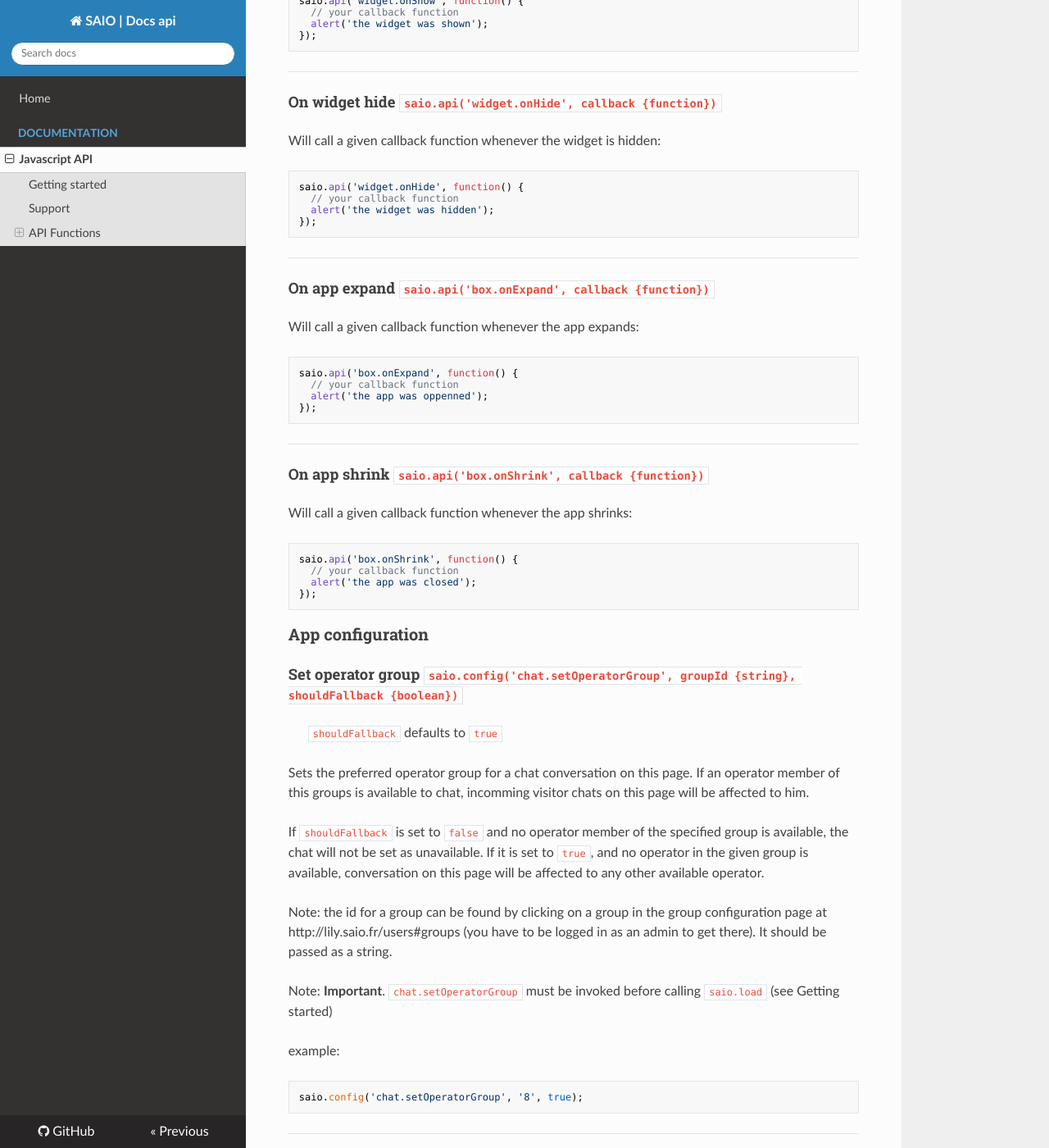
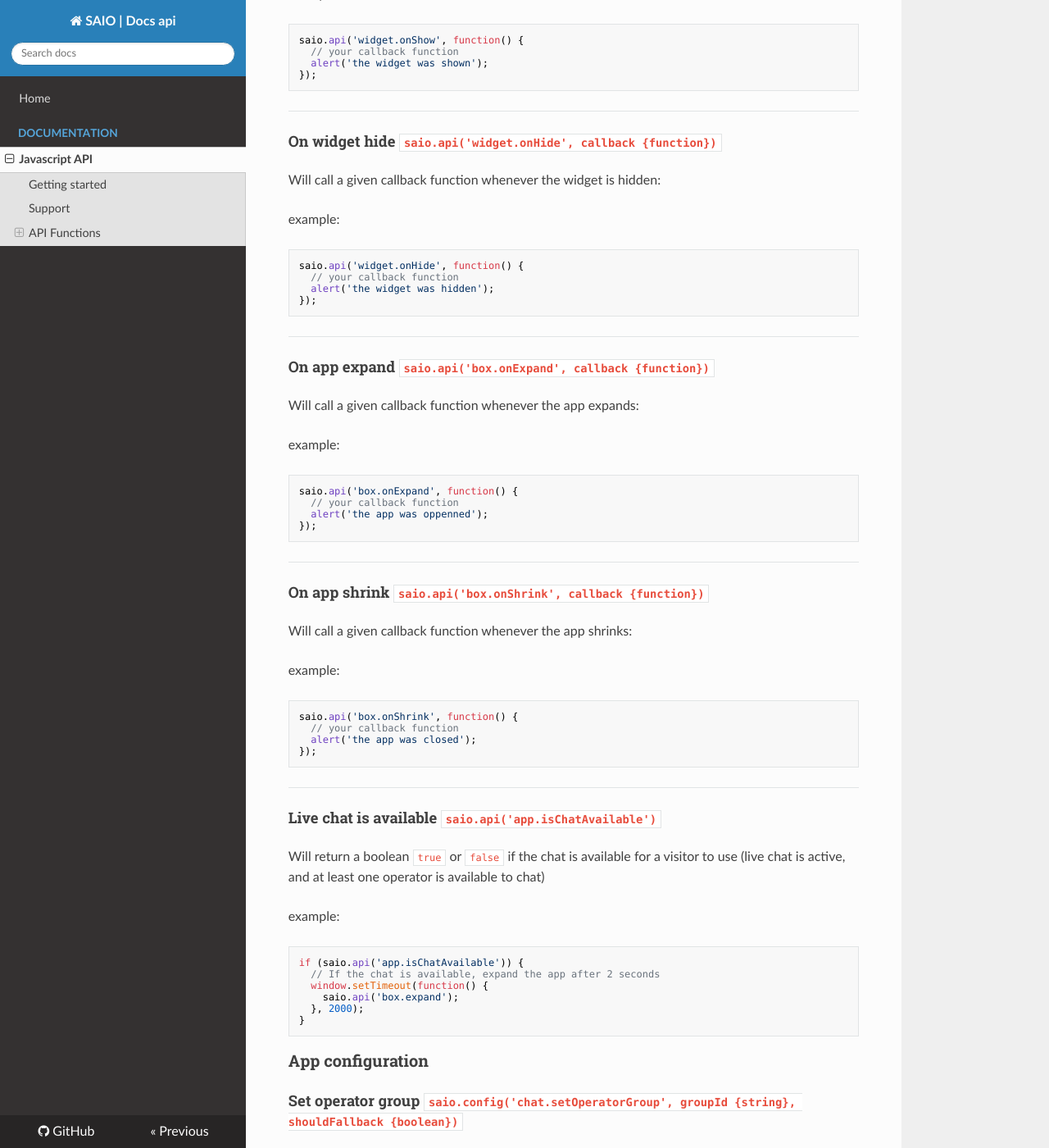
Before and after one commit to saio-fr/apidocs, an MkDocs documentation site: the page built from docs/javascript-api.md, in a window 1280 px wide and 1400 px high, scrolled down 2899 px. Shown: the whole window at 82% size. Built offline with MkDocs 1.6.1, drawn with Linux system fonts in a browser that asks for light colours; nearby versions of some CDN libraries; old or Windows-style settings are respelled for this version of MkDocs.

Commit message:
new feature documented: isChatAvailable

````diff
--- a/docs/javascript-api.md
+++ b/docs/javascript-api.md
@@ -124,6 +124,8 @@ Similarly you can make your own *click to close* button:
 
 Will call a given callback function whenever the widget is shown:
 
+example:
+
 ```
 saio.api('widget.onShow', function() {
   // your callback function
@@ -136,6 +138,8 @@ saio.api('widget.onShow', function() {
 #### On widget hide `saio.api('widget.onHide', callback {function})`
 
 Will call a given callback function whenever the widget is hidden:
+
+example:
 
 ```
 saio.api('widget.onHide', function() {
@@ -150,6 +154,8 @@ saio.api('widget.onHide', function() {
 
 Will call a given callback function whenever the app expands:
 
+example:
+
 ```
 saio.api('box.onExpand', function() {
   // your callback function
@@ -163,11 +169,30 @@ saio.api('box.onExpand', function() {
 
 Will call a given callback function whenever the app shrinks:
 
+example:
+
 ```
 saio.api('box.onShrink', function() {
   // your callback function
   alert('the app was closed');
 });
+```
+
+---------------------------------------
+
+#### Live chat is available `saio.api('app.isChatAvailable')`
+
+Will return a boolean `true` or `false` if the chat is available for a visitor to use (live chat is active, and at least one operator is available to chat)
+
+example:
+
+```
+if (saio.api('app.isChatAvailable')) {
+  // If the chat is available, expand the app after 2 seconds
+  window.setTimeout(function() {
+    saio.api('box.expand');
+  }, 2000);
+}
 ```
 
 ### App configuration
````
